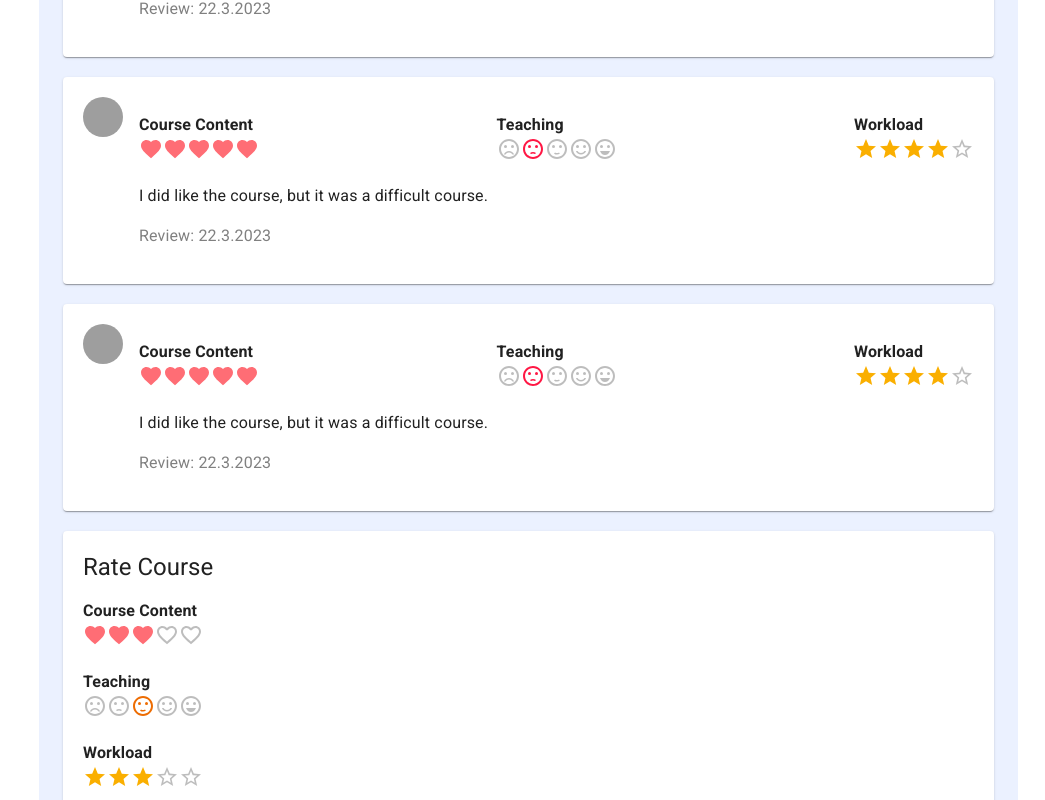
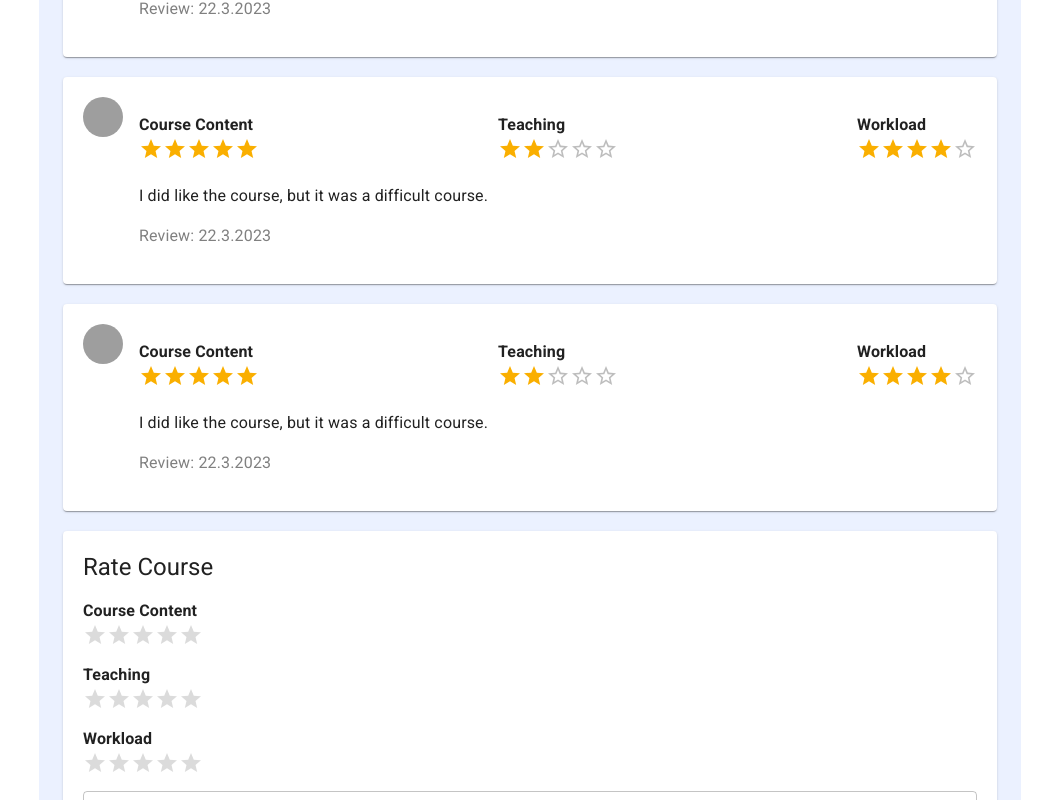
Before and after one commit to The-Agile-Avengers/icu-connect-frontend, a React (Create React App) app: page /community/1 in a window 1280 px wide. Shown: the part 1400-2200 px from the top of the page, without its empty margins (235-1280 px from the left). Built offline with nearby package versions, Linux system fonts and the light colour scheme; no server answers; sample sign-in values are in the browser's storage; grey boxes are pictures that could not be loaded.

Commit message:
change to star icons + add hover description

```diff
--- a/src/components/course/CommunityInfo.tsx
+++ b/src/components/course/CommunityInfo.tsx
@@ -4,8 +4,8 @@ import Rating from "@mui/material/Rating";
 import { useState, useEffect } from "react";
 import axios from "axios";
 import { api } from "../../utils/api";
-import { RatingTeaching, RatingContent, RatingWorkload } from "./ratingIcons";
 import { Legend } from "../../design/typography";
+import HoverRating from "./rating/HoverRating";
 
 type GetInfoResponse = {
   content: Content[];
@@ -49,8 +49,15 @@ const DefaultContent = {
   },
 };
 
+const defaultRatings = {
+  content: 0,
+  teaching: 0,
+  workload: 0,
+};
+
 export default function CommunityInfo() {
   const [content, setContent] = useState<Content>(DefaultContent);
+  const [ratings, setRatings] = useState(defaultRatings);
 
   async function getInfo() {
     try {
@@ -62,6 +69,14 @@ export default function CommunityInfo() {
       console.log(JSON.stringify(data.content[0], null, 4));
 
       setContent(data.content[0]);
+
+      const ratings = data.content[0].rating;
+      setRatings((prev) => ({
+        ...prev,
+        content: ratings.content ? ratings.content : 0,
+        teaching: ratings.teaching ? ratings.teaching : 0,
+        workload: ratings.workload ? ratings.workload : 0,
+      }));
 
       // 👇️ "response status is: 200"
       console.log("response status is: ", status);
@@ -92,17 +107,11 @@ export default function CommunityInfo() {
       <Legend label="Module ID: " value={content.moduleId} />
       <Legend label="Teacher: " value={content.instructor.name} />
       <Legend label="Course Content" />
-      <RatingContent
-        value={content.rating.workload === null ? 1 : content.rating.workload}
-      />
+      <HoverRating value={ratings.content} type="CONTENT" />
       <Legend label="Teaching" />
-      <RatingTeaching
-        value={content.rating.teaching === null ? 1 : content.rating.teaching}
-      />
+      <HoverRating value={ratings.teaching} type="TEACHING" />
       <Legend label="Workload" />
-      <RatingWorkload
-        value={content.rating.workload === null ? 1 : content.rating.workload}
-      />
+      <HoverRating value={ratings.workload} type="WORKLOAD" />
     </Box>
   );
 }
--- a/src/components/course/rating/CommunityRating.tsx
+++ b/src/components/course/rating/CommunityRating.tsx
@@ -1,7 +1,6 @@
 import React from "react";
-import { Avatar, Grid, Paper } from "@mui/material";
+import { Avatar, Grid, Paper, Rating } from "@mui/material";
 import { UserModel } from "../../../Models/UserModel";
-import { RatingContent, RatingTeaching, RatingWorkload } from "../ratingIcons";
 import { Legend } from "../../../design/typography";
 
 export interface RatingValues {
@@ -31,15 +30,15 @@ export default function CommunityRating({
           <div style={{ display: "flex", justifyContent: "space-between" }}>
             <div style={{ display: "block" }}>
               <Legend label="Course Content" />
-              <RatingContent value={ratingContent} />
+              <Rating value={ratingContent} readOnly />
             </div>
             <div style={{ display: "block" }}>
               <Legend label="Teaching" />
-              <RatingTeaching value={ratingTeaching} />
+              <Rating value={ratingTeaching} readOnly />
             </div>
             <div style={{ display: "block" }}>
               <Legend label="Workload" />
-              <RatingWorkload value={ratingWorkload} />
+              <Rating value={ratingWorkload} readOnly />
             </div>
           </div>
           <p style={{ textAlign: "left" }}>{textRating}</p>
--- a/src/components/course/rating/CommunityRatingForm.tsx
+++ b/src/components/course/rating/CommunityRatingForm.tsx
@@ -4,7 +4,7 @@ import React from "react";
 import { SubmitHandler, useForm } from "react-hook-form";
 import { Legend } from "../../../design/typography";
 import { api } from "../../../utils/api";
-import { RatingTeaching, RatingContent, RatingWorkload } from "../ratingIcons";
+import HoverRating from "./HoverRating";
 
 type RatingForm = {
   content: number;
@@ -17,37 +17,38 @@ interface CommunityRatingFormProps {
   courseId: string;
 }
 
+const defaultRatings = {
+  content: 0,
+  teaching: 0,
+  workload: 0,
+  text: "",
+};
+
 const CommunityRatingForm: React.FC<CommunityRatingFormProps> = ({
   courseId,
 }: CommunityRatingFormProps) => {
-  const [ratingContent, setRatingContent] = React.useState<number>(3);
-  const [ratingTeaching, setRatingTeaching] = React.useState<number>(3);
-  const [ratingWorkload, setRatingWorkload] = React.useState<number>(3);
-  const [textRating, setTextRating] = React.useState<string>("");
+  const [ratings, setRatings] = React.useState(defaultRatings);
 
-  const ratingObj: RatingForm = {
-    content: ratingContent,
-    teaching: ratingTeaching,
-    workload: ratingWorkload,
-    text: textRating,
+  const setValueContent = (e: number | null) => {
+    setRatings((prev) => ({ ...prev, content: e ? e : 0 }));
+  };
+  const setValueTeaching = (e: number | null) => {
+    setRatings((prev) => ({ ...prev, teaching: e ? e : 0 }));
+  };
+  const setValueWorkload = (e: number | null) => {
+    setRatings((prev) => ({ ...prev, workload: e ? e : 0 }));
   };
 
   const { register, handleSubmit, reset } = useForm<RatingForm>();
 
   // eslint-disable-next-line @typescript-eslint/no-misused-promises
   const onSubmit: SubmitHandler<RatingForm> = (formData) => {
-    ratingObj.text = formData.text;
-    //reviewObj = { content: 5, teaching: 4, workload: 4, text: "adlv" };
-    console.log(typeof ratingObj);
+    ratings.text = formData.text;
 
     api
-      .post(`/communities/${courseId}/ratings`, ratingObj)
+      .post(`/communities/${courseId}/ratings`, ratings)
       .then((response) => {
         console.log(response.data);
-        setRatingContent(3);
-        setRatingTeaching(3);
-        setRatingWorkload(3);
-        setTextRating("");
       })
       .catch((error) => {
         console.log(error);
@@ -64,28 +65,22 @@ const CommunityRatingForm: React.FC<CommunityRatingFormProps> = ({
         onSubmit={handleSubmit(onSubmit)}
       >
         <Legend label="Course Content" />
-        <RatingContent
-          value={ratingContent}
-          onChange={(event, newValue) => {
-            newValue = newValue ? newValue : 0;
-            setRatingContent(newValue);
-          }}
+        <HoverRating
+          value={ratings.content}
+          setValue={setValueContent}
+          type="CONTENT"
         />
         <Legend label="Teaching" />
-        <RatingTeaching
-          value={ratingTeaching}
-          onChange={(event, newValue) => {
-            newValue = newValue ? newValue : 0;
-            setRatingTeaching(newValue);
-          }}
+        <HoverRating
+          value={ratings.teaching}
+          setValue={setValueTeaching}
+          type="TEACHING"
         />
         <Legend label="Workload" />
-        <RatingWorkload
-          value={ratingWorkload}
-          onChange={(event, newValue) => {
-            newValue = newValue ? newValue : 0;
-            setRatingWorkload(newValue);
-          }}
+        <HoverRating
+          value={ratings.workload}
+          setValue={setValueWorkload}
+          type="WORKLOAD"
         />
         <TextField
           {...register("text", { required: false })}
--- /dev/null
+++ b/src/components/course/rating/HoverRating.tsx
@@ -0,0 +1,84 @@
+import * as React from "react";
+import Rating from "@mui/material/Rating";
+import Box from "@mui/material/Box";
+import StarIcon from "@mui/icons-material/Star";
+import { useState } from "react";
+
+const labels: { [index: string]: string } = {
+  0.5: "Useless",
+  1: "Useless+",
+  1.5: "Poor",
+  2: "Poor+",
+  2.5: "Ok",
+  3: "Ok+",
+  3.5: "Good",
+  4: "Good+",
+  4.5: "Excellent",
+  5: "Excellent+",
+};
+
+const labelsWorkload: { [index: string]: string } = {
+  0.5: "low",
+  1: "low+",
+  1.5: "low",
+  2: "moderate",
+  2.5: "moderate",
+  3: "moderate",
+  3.5: "moderate-high",
+  4: "high+",
+  4.5: "very high",
+  5: "very high",
+};
+
+type props = {
+  value: number;
+  type: "CONTENT" | "TEACHING" | "WORKLOAD";
+  // eslint-disable-next-line no-unused-vars
+  setValue?: (e: number | null) => void;
+  readonly?: boolean;
+};
+
+function getLabelText(value: number) {
+  return `${value} Star${value !== 1 ? "s" : ""}, ${labels[value]}`;
+}
+
+export default function HoverRating({
+  value,
+  setValue,
+  readonly,
+  type,
+}: props) {
+  const [hover, setHover] = useState(-1);
+
+  return (
+    <Box
+      sx={{
+        width: 200,
+        display: "flex",
+        alignItems: "center",
+      }}
+    >
+      <Rating
+        name="hover-feedback"
+        value={value}
+        precision={0.5}
+        getLabelText={getLabelText}
+        readOnly={readonly}
+        onChange={(event, newHover) => {
+          setValue ? setValue(newHover) : null;
+        }}
+        onChangeActive={(event, newHover) => {
+          setHover(newHover);
+        }}
+        emptyIcon={<StarIcon style={{ opacity: 0.55 }} fontSize="inherit" />}
+      />
+      {value !== null && (
+        <Box sx={{ ml: 2 }}>
+          {type === "WORKLOAD"
+            ? labelsWorkload[hover !== -1 ? hover : value]
+            : labels[hover !== -1 ? hover : value]}
+        </Box>
+      )}
+    </Box>
+  );
+}
--- a/src/components/course/ratingIcons.tsx
+++ /dev/null
@@ -1,97 +0,0 @@
-import * as React from "react";
-import { styled } from "@mui/material/styles";
-import SentimentVeryDissatisfiedIcon from "@mui/icons-material/SentimentVeryDissatisfied";
-import SentimentDissatisfiedIcon from "@mui/icons-material/SentimentDissatisfied";
-import SentimentSatisfiedIcon from "@mui/icons-material/SentimentSatisfied";
-import SentimentSatisfiedAltIcon from "@mui/icons-material/SentimentSatisfiedAltOutlined";
-import SentimentVerySatisfiedIcon from "@mui/icons-material/SentimentVerySatisfied";
-import FavoriteIcon from "@mui/icons-material/Favorite";
-import FavoriteBorderIcon from "@mui/icons-material/FavoriteBorder";
-import Rating, { IconContainerProps } from "@mui/material/Rating";
-
-function IconContainer(props: IconContainerProps) {
-  const { value, ...other } = props;
-  return <span {...other}>{customIconsTeaching[value].icon}</span>;
-}
-
-export const customIconsTeaching: {
-  [index: string]: {
-    icon: React.ReactElement;
-    label: string;
-  };
-} = {
-  1: {
-    icon: <SentimentVeryDissatisfiedIcon color="error" />,
-    label: "Very Dissatisfied",
-  },
-  2: {
-    icon: <SentimentDissatisfiedIcon color="error" />,
-    label: "Dissatisfied",
-  },
-  3: {
-    icon: <SentimentSatisfiedIcon color="warning" />,
-    label: "Neutral",
-  },
-  4: {
-    icon: <SentimentSatisfiedAltIcon color="success" />,
-    label: "Satisfied",
-  },
-  5: {
-    icon: <SentimentVerySatisfiedIcon color="success" />,
-    label: "Very Satisfied",
-  },
-};
-
-type Props = {
-  value: number;
-  // eslint-disable-next-line @typescript-eslint/no-explicit-any, no-unused-vars
-  onChange?: (event: any, newValue: number) => void; //TODO - make onChange work again
-};
-
-// eslint-disable-next-line @typescript-eslint/no-explicit-any
-export function RatingTeaching(props: Props): React.ReactElement<any, any> {
-  const StyledRatingTeaching = styled(Rating)(({ theme }) => ({
-    "& .MuiRating-iconEmpty .MuiSvgIcon-root": {
-      color: theme.palette.action.disabled,
-    },
-  }));
-
-  return (
-    <StyledRatingTeaching
-      name="highlight-selected-only"
-      value={props.value}
-      IconContainerComponent={IconContainer}
-      getLabelText={(value: number) => customIconsTeaching[value].label}
-      highlightSelectedOnly
-      readOnly
-    />
-  );
-}
-
-// eslint-disable-next-line @typescript-eslint/no-explicit-any
-export function RatingContent(props: Props): React.ReactElement<any, any> {
-  const StyledRatingWorkload = styled(Rating)(() => ({
-    "& .MuiRating-iconFilled": {
-      color: "#ff6d75",
-    },
-  }));
-
-  return (
-    <StyledRatingWorkload
-      name="customized-color"
-      value={props.value}
-      getLabelText={(value: number) =>
-        `${value} Heart${value !== 1 ? "s" : ""}`
-      }
-      precision={0.5}
-      icon={<FavoriteIcon fontSize="inherit" />}
-      emptyIcon={<FavoriteBorderIcon fontSize="inherit" />}
-      readOnly
-    />
-  );
-}
-
-// eslint-disable-next-line @typescript-eslint/no-explicit-any
-export function RatingWorkload(props: Props): React.ReactElement<any, any> {
-  return <Rating name="simple-controlled" value={props.value} readOnly />;
-}
--- a/src/components/shared/Layout.tsx
+++ b/src/components/shared/Layout.tsx
@@ -17,7 +17,9 @@ const Layout: React.FC<IProps> = ({ children, title }: IProps) => (
     <Box sx={{ display: "flex" }}>
       <Navbar />
       <CssBaseline />
-      <Box sx={{ display: "flex", flexDirection: "column", p: 3 }}>
+      <Box
+        sx={{ display: "flex", flexDirection: "column", p: 3, width: "100%" }}
+      >
         {title && <PageTitle title={title} />}
         <Box
           component="main"
```
